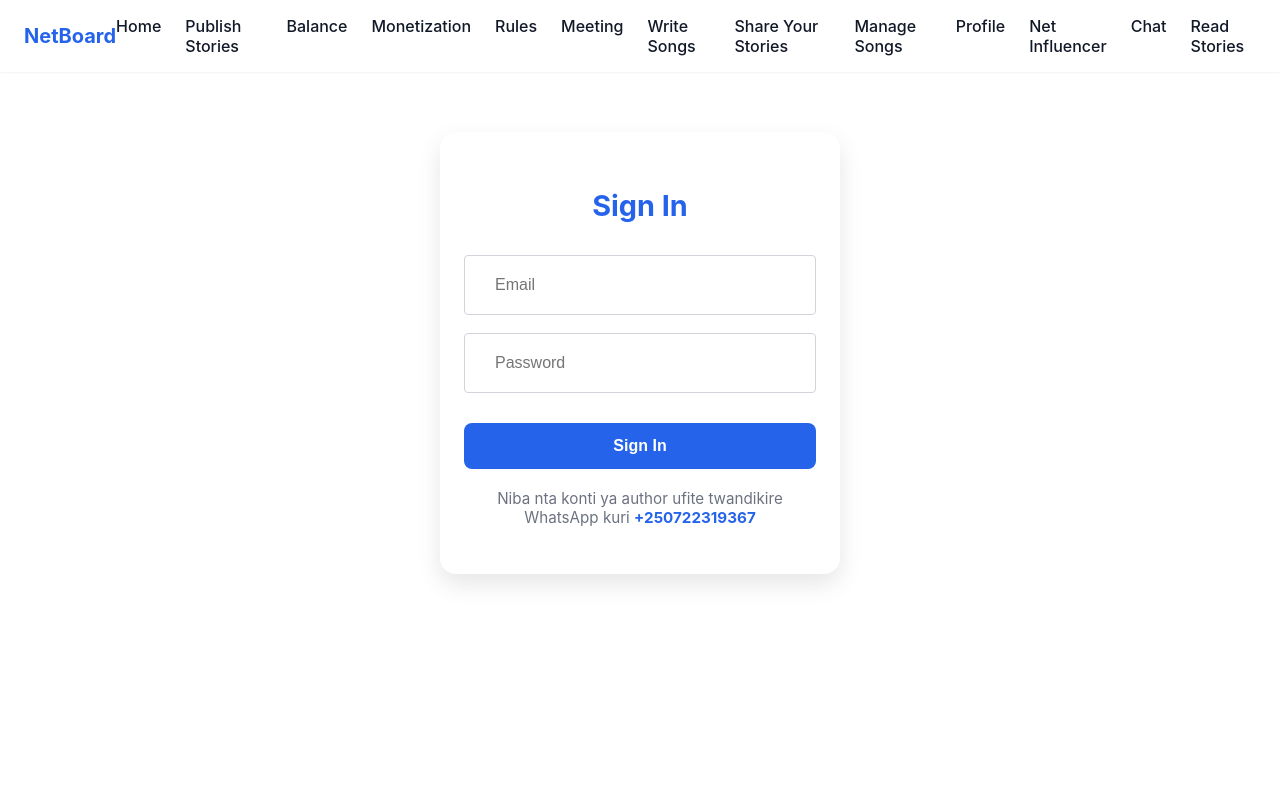
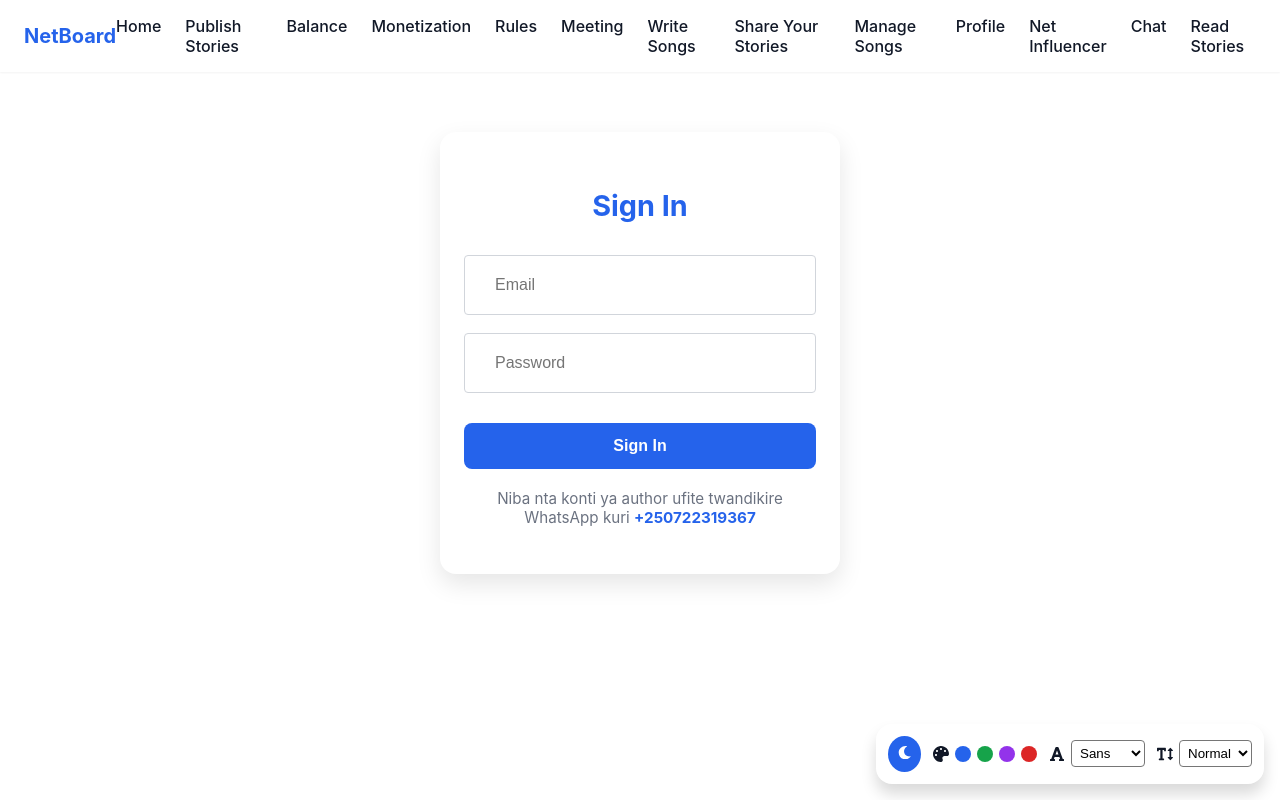
Before and after one commit to Newbhjj2222/admin, a Next.js app: page /login in a window 1280 px wide. Built offline with nearby package versions, Linux system fonts and the light colour scheme.

Commit message:
Update _app.js

```diff
--- a/src/pages/_app.js
+++ b/src/pages/_app.js
@@ -1,5 +1,12 @@
 import "@/styles/globals.css";
+import { ThemeProvider } from "@/components/theme";
+import ThemeSwitcher from "@/components/ThemeSwitcher";
 
 export default function App({ Component, pageProps }) {
-  return <Component {...pageProps} />;
+  return (
+    <ThemeProvider>
+      <Component {...pageProps} />
+      <ThemeSwitcher />
+    </ThemeProvider>
+  );
 }
```
